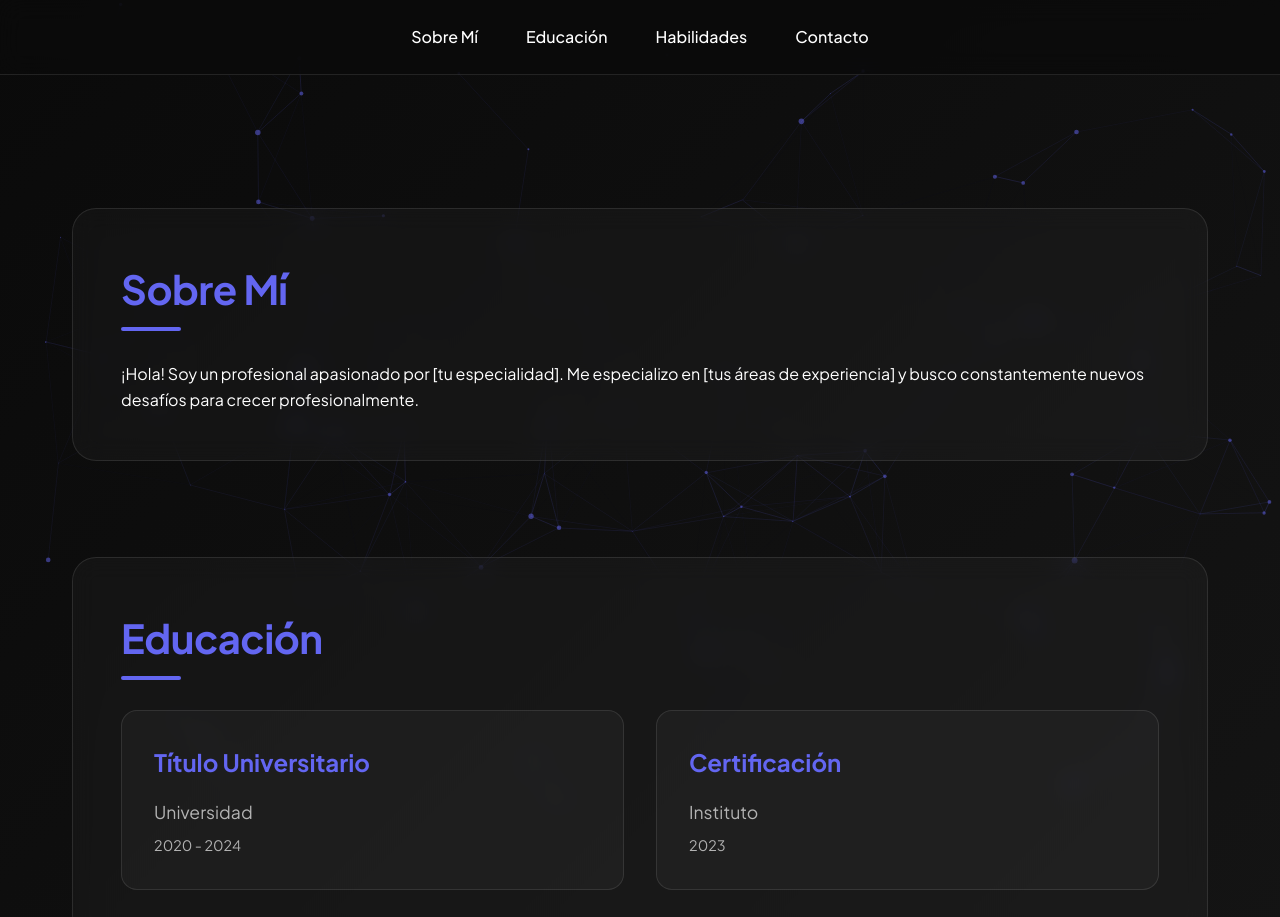
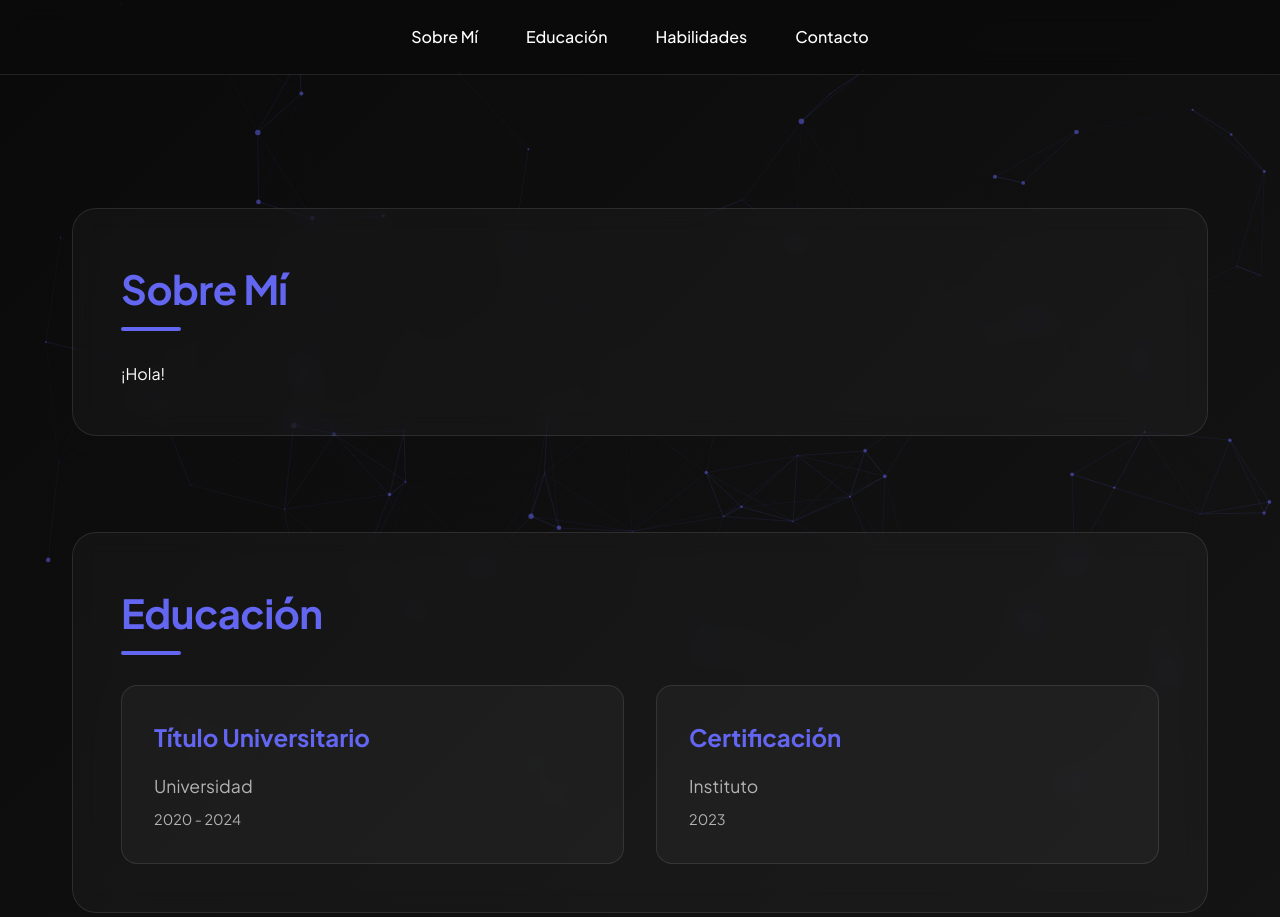
Before and after one commit to sarce22/Portafolio, a plain HTML site: page index.html in a window 1280 px wide. Shown: the top 917 px of the page. Drawn offline with nearby package versions, Linux system fonts and the light colour scheme.

Commit message:
first commit

```diff
--- a/index.html
+++ b/index.html
@@ -26,7 +26,7 @@
         <section id="sobre-mi" class="reveal">
             <h2>Sobre Mí</h2>
             <div class="content">
-                <p>¡Hola! Soy un profesional apasionado por [tu especialidad]. Me especializo en [tus áreas de experiencia] y busco constantemente nuevos desafíos para crecer profesionalmente.</p>
+                <p>¡Hola!</p>
             </div>
         </section>
 
```
